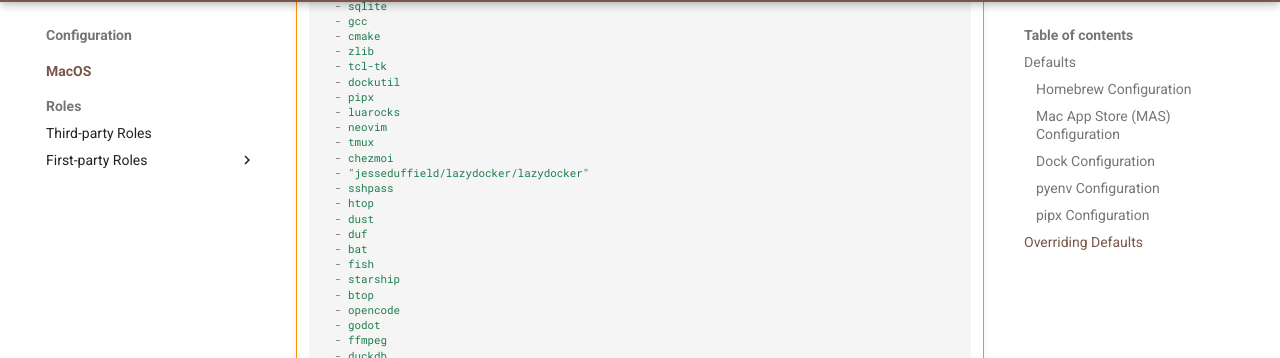
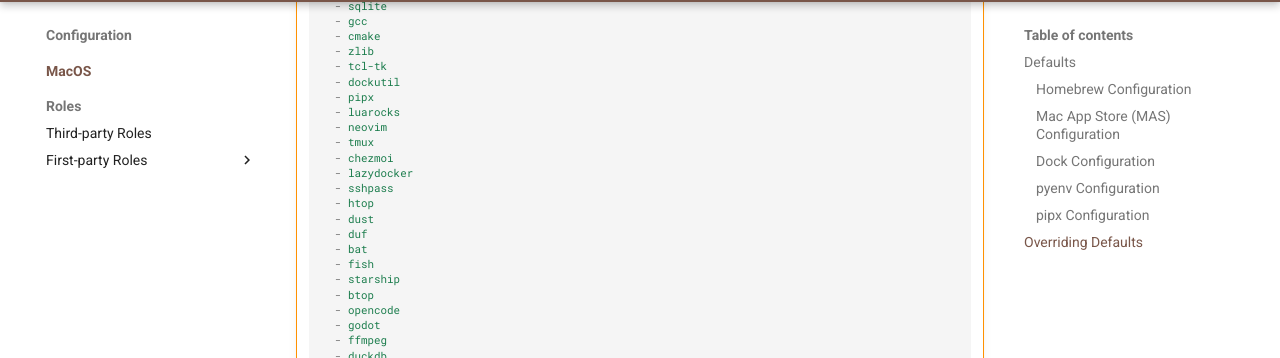
Before and after one commit to fedejaure/dev-setup, an MkDocs documentation site: the page built from docs/configuration/index.md, in a window 1280 px wide and 900 px high, scrolled down 5647 px. Shown: the part 94-452 px from the top of the window. Built offline with MkDocs 1.6.1 and Material for MkDocs 9.7.7, drawn with Linux system fonts in a browser that asks for light colours; comment, search, counter and statistics services are not loaded.

Commit message:
Fix docs

```diff
--- a/docs/configuration/index.md
+++ b/docs/configuration/index.md
@@ -280,7 +280,7 @@
       - neovim
       - tmux
       - chezmoi
-      - "jesseduffield/lazydocker/lazydocker"
+      - lazydocker
       - sshpass
       - htop
       - dust
```
